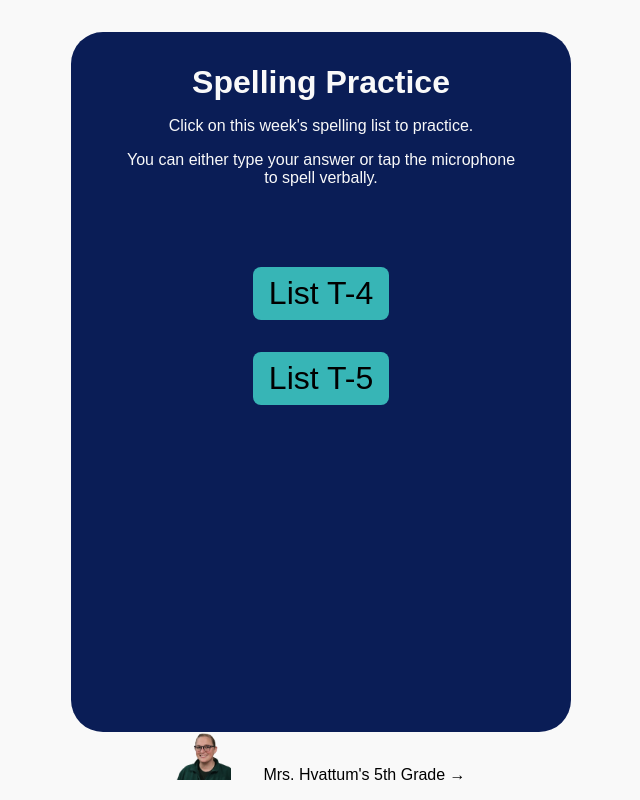
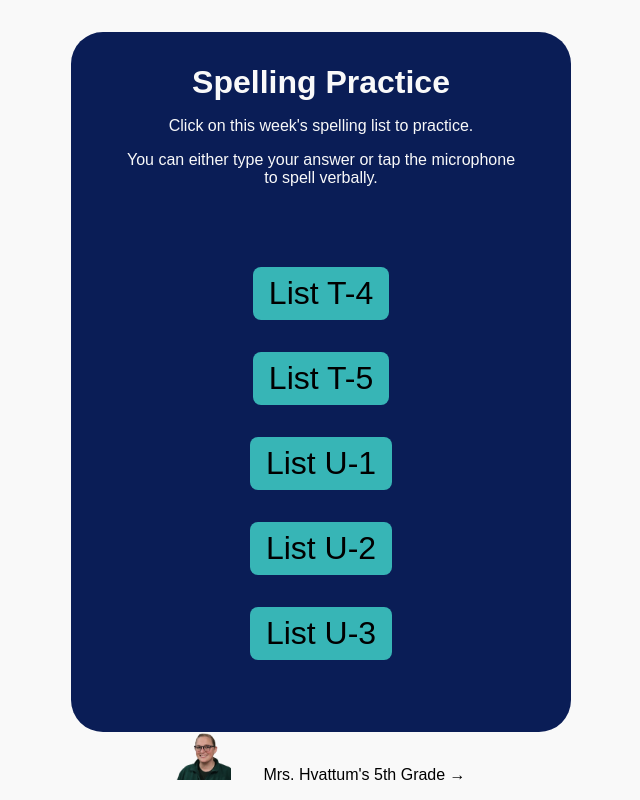
Before and after one commit to JohnAFernandez/spellrite, a Next.js app: page / in a window 1280 px wide. Shown: the whole page, without its empty margins (319-959 px from the left). Built offline with nearby package versions, Linux system fonts and the light colour scheme.

Commit message:
add more lists

```diff
--- a/src/app/page.js
+++ b/src/app/page.js
@@ -54,6 +54,27 @@ export default function Home() {
                             </button>
                         </Link>
                     </li>
+                    <li>
+                        <Link href="/test">
+                            <button onClick={() => handleTestSelection('Spelling Test U-1')} className={styles.testButton} >
+                                List U-1
+                            </button>
+                        </Link>
+                    </li>
+                    <li>
+                        <Link href="/test">
+                            <button onClick={() => handleTestSelection('Spelling Test U-2')} className={styles.testButton} >
+                                List U-2
+                            </button>
+                        </Link>
+                    </li>
+                    <li>
+                        <Link href="/test">
+                            <button onClick={() => handleTestSelection('Spelling Test U-3')} className={styles.testButton} >
+                                List U-3
+                            </button>
+                        </Link>
+                    </li>
                 </ul>
                 {/* <button style={{ backgroundColor: "#00DFA2", outline: "none", border: "none", padding: "0.5rem 1rem", borderRadius: "0.5rem", fontSize: "2rem" }}><Link href='/test'>GO</Link></button> */}
 
--- /dev/null
+++ b/src/lists/U1.js
@@ -0,0 +1 @@
+export const U1 = ['conserve', 'survive', 'circumference', 'earliest', 'rehearse', 'adjourn', 'dropped', 'forgetting', 'beginning', 'science', 'ceremony', 'bouquet', 'colony', 'colonies',];
--- /dev/null
+++ b/src/lists/U2.js
@@ -0,0 +1 @@
+export const U2 = ['yield', 'siege', 'achieve', 'receive', 'conceit', 'vein', 'foreign', 'describe', 'response', 'rebellious', 'neutral', 'suggest', 'penalize', 'unfortunate', 'height']
--- /dev/null
+++ b/src/lists/U3.js
@@ -0,0 +1,3 @@
+export const U3 = [
+    'pigeon', 'heir', 'emperor', 'citizen', 'attorney', 'customer', 'majority', 'issue', 'tissue', 'scene', 'journey', 'compliment', 'appetite', 'apparatus', 'envelope',
+]
```
Also changed, not shown: src/app/test/page.jsx (+13 -7 lines), src/app/test/page.module.scss (+1 -1 lines).
